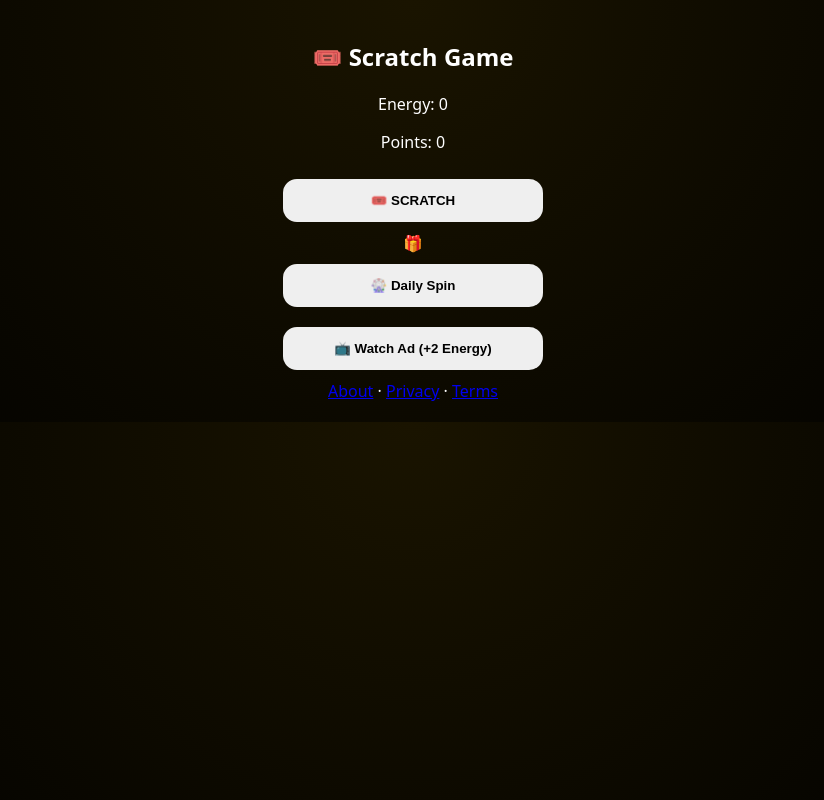
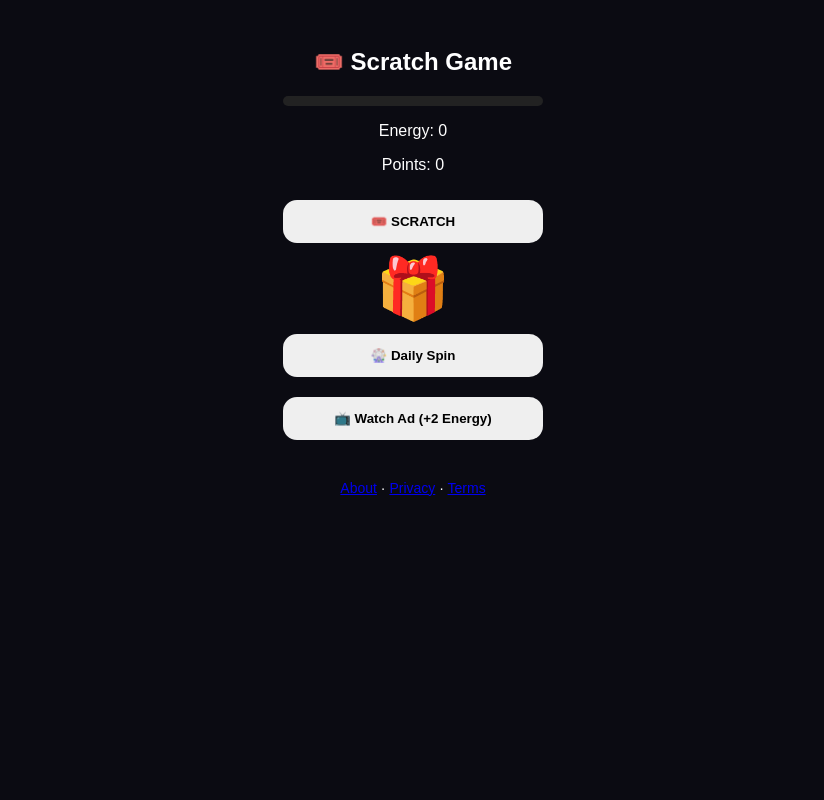
Before and after one commit to sunusimusa/scratch-app, a website: page public/index.html in a window 1280 px wide. Shown: the whole page, without its empty margins (227-1051 px from the left). Drawn offline with Linux system fonts and the light colour scheme.

Commit message:
style.css

```diff
--- a/public/style.css
+++ b/public/style.css
@@ -1,61 +1,44 @@
 body {
-  margin: 0;
-  padding: 20px;
-  background: radial-gradient(circle at top, #1a1400, #000);
-  color: #fff;
-  font-family: system-ui, sans-serif;
-  text-align: center;
-}
-
-.title {
-  color: #ffd700;
+  background:#0b0b12;
+  color:#fff;
+  font-family:sans-serif;
+  text-align:center;
+  padding:20px;
 }
 
 button {
-  width: 260px;
-  padding: 14px;
-  border-radius: 14px;
-  border: none;
-  font-weight: bold;
-  margin: 10px auto;
-  cursor: pointer;
+  width:260px;
+  padding:14px;
+  margin:10px auto;
+  border:none;
+  border-radius:14px;
+  font-weight:bold;
 }
 
-.primary-btn {
-  background: linear-gradient(135deg, #ffd700, #ff9800);
-  color: #000;
-}
-
-.secondary-btn {
-  background: #222;
-  color: #fff;
-}
-
-.energy-bar {
-  width: 260px;
-  height: 10px;
-  background: #222;
-  border-radius: 999px;
-  margin: 10px auto;
-  overflow: hidden;
+.bar {
+  width:260px;
+  height:10px;
+  background:#222;
+  margin:10px auto;
+  border-radius:10px;
 }
 
 #energyFill {
-  height: 100%;
-  width: 0%;
-  background: linear-gradient(90deg, #ffd700, #ff9800);
+  height:100%;
+  width:0%;
+  background:gold;
 }
 
-.status {
-  color: #ffd700;
-  min-height: 18px;
+.spin #wheel {
+  font-size:60px;
+  transition:transform 3s ease;
 }
 
-.hidden {
-  display: none;
+.spin.spin #wheel {
+  transform:rotate(1440deg);
 }
 
-.wheel.spin {
-  transform: rotate(1440deg);
-  transition: transform 3.5s cubic-bezier(0.17, 0.67, 0.12, 0.99);
+footer {
+  margin-top:30px;
+  font-size:14px;
 }
```
